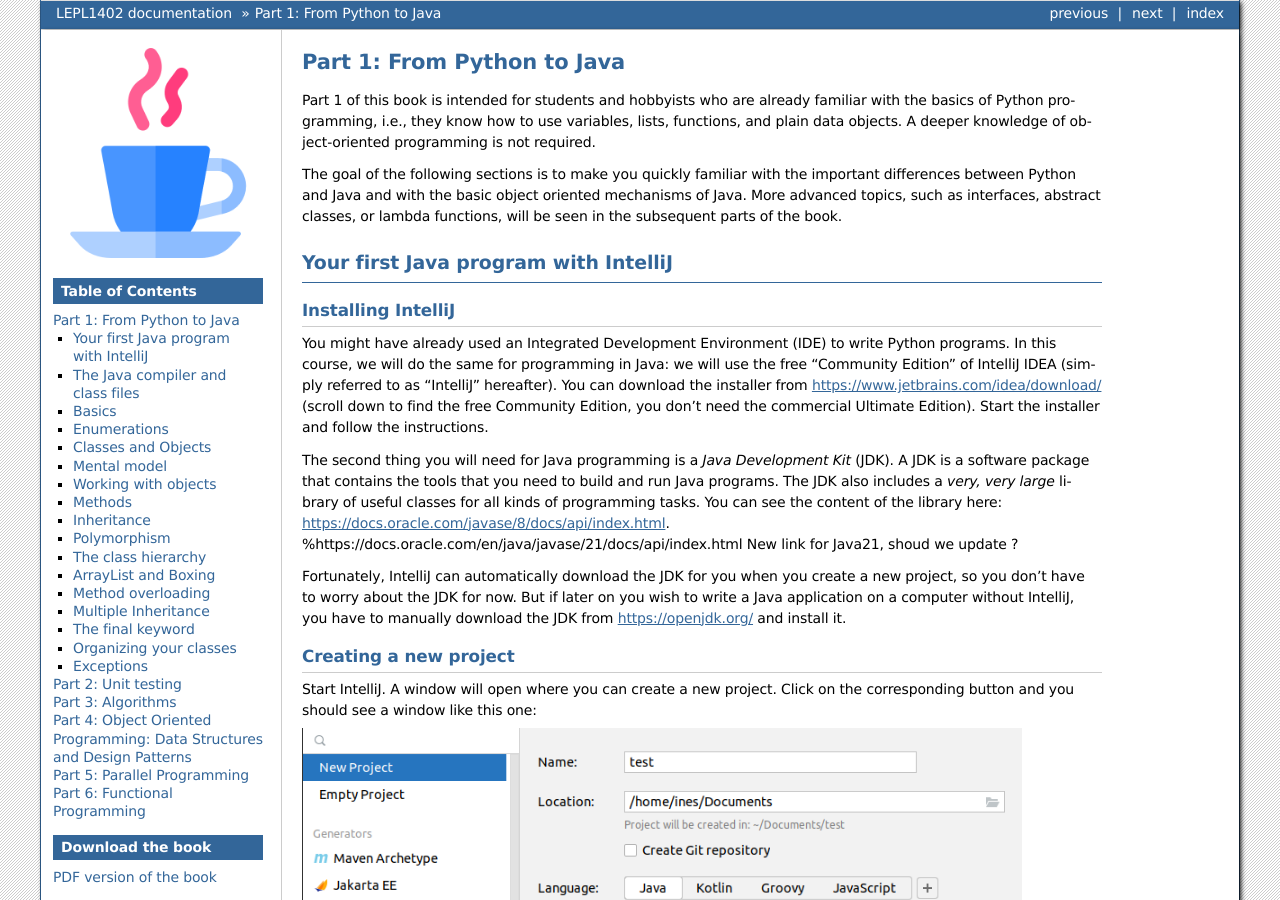
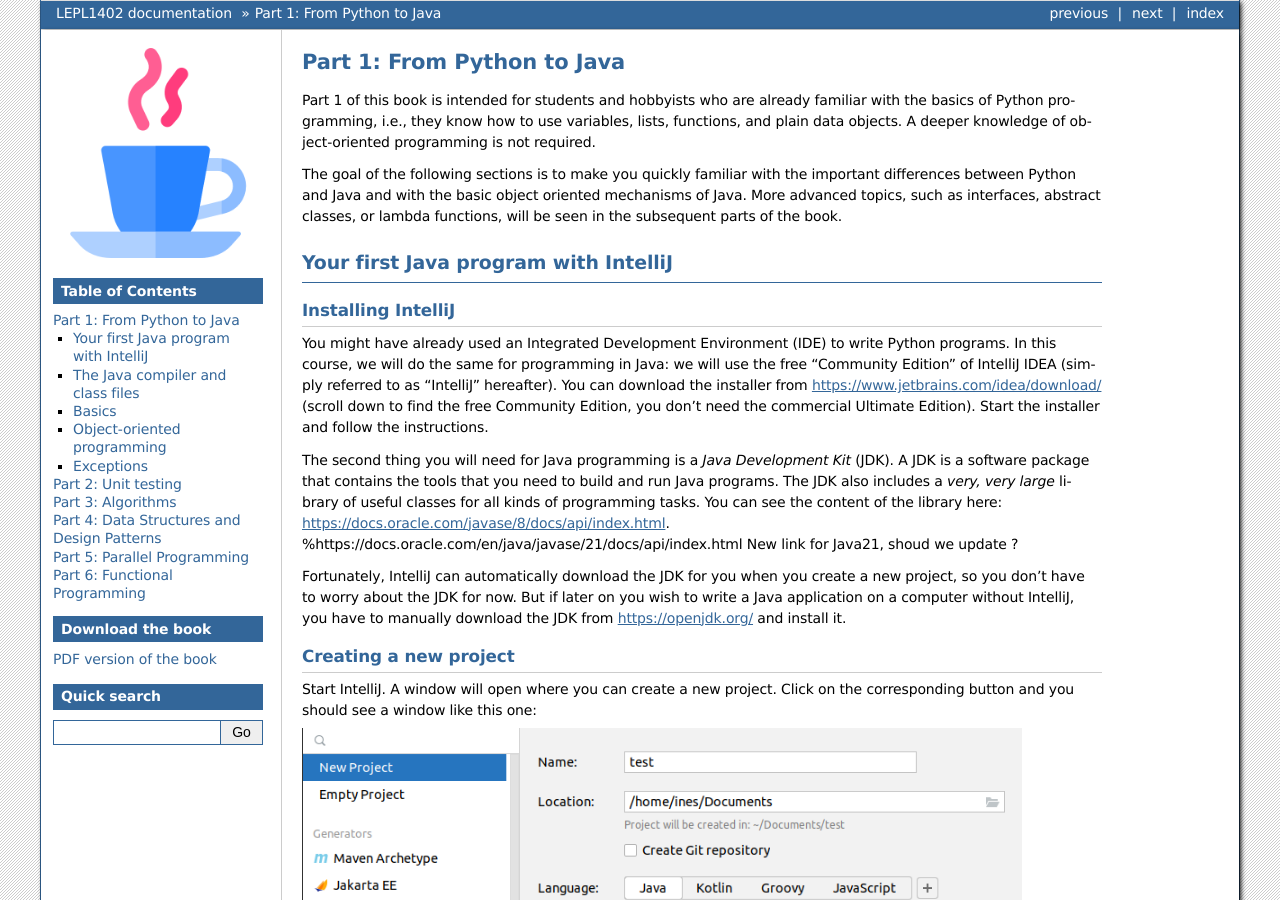
Before and after one commit to pschaus/book_lepl1402, a Sphinx documentation site: the page built from source/part1.rst, in a window 1280 px wide and 900 px high. Built offline with Sphinx 7.4.7, drawn with Linux system fonts in a browser that asks for light colours; formulas are drawn with MathJax 3; some of the changed text lies outside the part shown.

Commit message:
Fin des modifs dans part1

```diff
--- a/source/part1.rst
+++ b/source/part1.rst
@@ -1004,7 +1004,7 @@
 .. _enumerations:
 
 Enumerations
-============
+------------
 
 Enums in Java are a type that represents a group of constants (unchangeable variables, like final variables).
 They are a powerful mechanism for defining a set of named values, which you can use in a type-safe way.
@@ -1091,7 +1091,7 @@
     TODO - Create a new chapter entitled "Object-oriented programming" at this point?
 
 
-Classes and Objects
+Object-oriented programming
 ===================
 
 Creating your own objects
@@ -1224,7 +1224,7 @@
 
 
 Mental model
-============
+------------
 
 Like array variables and ``String`` variables, object variables contain a reference to the object in your computer's main memory. The object itself contains the instance variables. Note that an instance variable can be again a reference. For our employee ``Peter``, we get the following structure:
 
@@ -1250,7 +1250,7 @@
     System.out.println( person1==person3 );      // true. Same object.
 
 Working with objects
-====================
+--------------------
 
 Many things that you can do with primitive types and strings, you can also do them with objects. For example, you can create arrays of objects. The elements of a new array of objects are automatically initialized to :code:`null`, as shown in this example:
 
@@ -1296,7 +1296,7 @@
 Question: In the above example, what value do we give to the :code:`boss` instance variable of an employee who has no boss?
 
 Methods
-=======
+-------
 
 In the following example, we define a static method :code:`increaseSalary()` to increase the salary of an employee:
 
@@ -1681,7 +1679,7 @@
     System.out.println(((MagicSword) weapon).getMagicDamage());  // oh oh...
 
 Polymorphism
-============
+------------
 
 The three rules make it possible to write code and data structures that can be used with objects of different classes. For example, thanks to rule 1, you can define an array that contains different types of weapons:
 
@@ -1710,7 +1708,7 @@
 
 
 The class hierarchy
-===================
+-------------------
 
 If we take all the different weapon classes that we created in the previous examples, we get a so-called "class hierarchy" that shows the subclass-superclass relationships between them:
 
@@ -1816,8 +1814,6 @@
 Note that there are some other difficulties with :code:`equals()` that we will not discuss here. They are related to the :code:`hashCode()` method that you have to always override together with :code:`equals()`, as shown above.
 
 
-ArrayList and Boxing
-====================
 
 ArrayList
 ---------
@@ -1999,10 +1995,9 @@
 we are telling the compiler that it should assume that :code:`E = String`, and accordingly the methods :code:`add()` and :code:`get()` will be understood as :code:`void add(String obj)` and :code:`String get(int index)`.
 
 
-Method overloading
-==================
-
-Overloading with different parameters
+
+
+Method overloading with different parameters
 -------------------------------------
 
 In Java, it is allowed to have two methods with the same name as long as they have different parameters. This is called *method overloading*. Here is an example:
@@ -2145,7 +2140,7 @@
 .. _multiple_inheritance:
 
 Multiple Inheritance
-====================
+--------------------
 
 If we look back at our examples with the Weapon subclasses :code:`ExpensiveWeapon` and :code:`MightySword`, we might be tempted to create a new class :code:`ExpensiveMightySword` that inherits from both subclasses:
 
@@ -2204,7 +2199,7 @@
 .. _final_keyword:
 
 The final keyword
-=================
+-----------------
 
 Like the :code:`private` keyword, the :code:`final` keyword does not change the behavior of your program. Its job is to prevent you from making mistakes in your code (you will later see other situations where the :code:`final` keyword is important).
 
@@ -2337,12 +2332,11 @@
     }
 
 
-Organizing your classes
-=======================
+
 
 .. _packages:
 
-Creating packages
+Packages
 -----------------
 
 In all our small examples so far, we have put all classes in one single ``.java`` file. This is not very practical in larger projects consisting of dozens or hundreds of classes.
--- a/source/part4.rst
+++ b/source/part4.rst
@@ -1,7 +1,7 @@
 .. _part4:
 
 ********************************************************************************
-Part 4: Object Oriented Programming: Data Structures and Design Patterns
+Part 4: Data Structures and Design Patterns
 ********************************************************************************
 
 
```
Also changed, not shown: other parts of source/part1.rst (+2 -4 lines).
